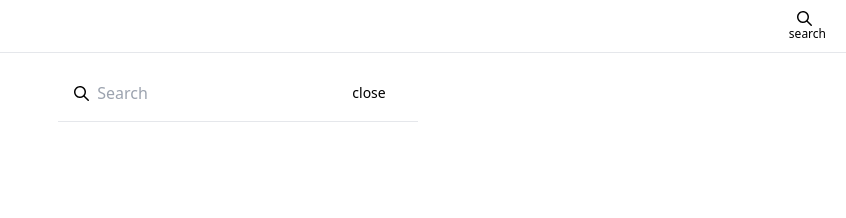
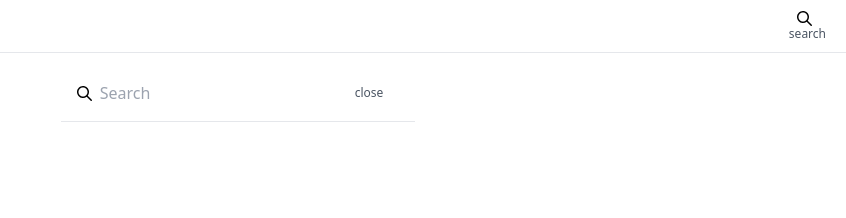
Before and after one commit to fazalilahi/smallkeep, a React app: page /search in a window 1280 px wide. Shown: the full height of the page, 434-1280 px from the left. Built offline with nearby package versions, Linux system fonts and the light colour scheme.

Commit message:
close-btn

```diff
--- a/public/index.html
+++ b/public/index.html
@@ -25,7 +25,7 @@
   <title>KeepSmallCase</title>
 </head>
 
-<body>
+<body class="text-gray-600">
   <noscript>You need to enable JavaScript to run this app.</noscript>
   <div id="root"></div>
   <div id="portal"></div>
--- a/src/components/layout/SearchBar.js
+++ b/src/components/layout/SearchBar.js
@@ -48,7 +48,7 @@ const SearchBar = () => {
               autofocus
             />
             <Link to="/" className="flex items-center">
-              <button className="text-sm px-4 py-2 hover:bg-blue-50 rounded-md">
+              <button className="text-xs px-4 py-2 text-bg-gray-400 hover:bg-red-50 hover:text-red-400 rounded-md">
                 close
               </button>
             </Link>
```
